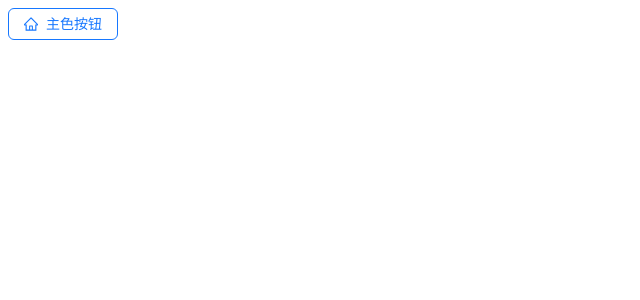
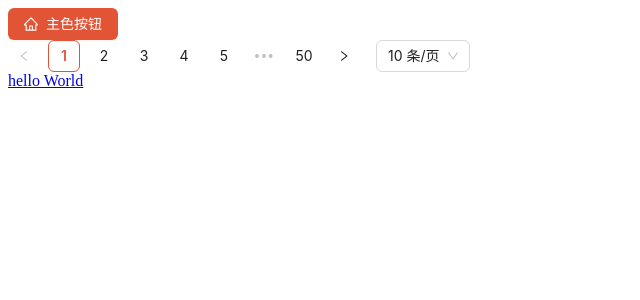
Before and after one commit to xuzhiqiang0723/vue3-admin-antdv-template, a Vue app: page / in a window 1280 px wide. Shown: the top 300 px of the page, without its empty margins (0-640 px from the left). Built offline with nearby package versions, Linux system fonts and the light colour scheme.

Commit message:
feat:theme and locale

```diff
--- a/src/App.vue
+++ b/src/App.vue
@@ -1,7 +1,21 @@
-<script setup></script>
+<script setup>
+const theme = {
+  token: {
+    colorPrimary: '#e15536',
+  },
+}
+import zhCN from 'ant-design-vue/es/locale/zh_CN'
+import dayjs from 'dayjs'
+import 'dayjs/locale/zh-cn'
+dayjs.locale('zh-cn')
+</script>
 
 <template>
-  <a-button ghost type="primary"><HomeOutlined />主色按钮</a-button>
+  <a-config-provider :theme="theme" :locale="zhCN">
+    <a-button type="primary"><HomeOutlined />主色按钮</a-button>
+    <a-pagination :total="500" />
+    <a href="#">hello World</a>
+  </a-config-provider>
 </template>
 
 <style scoped></style>
```
